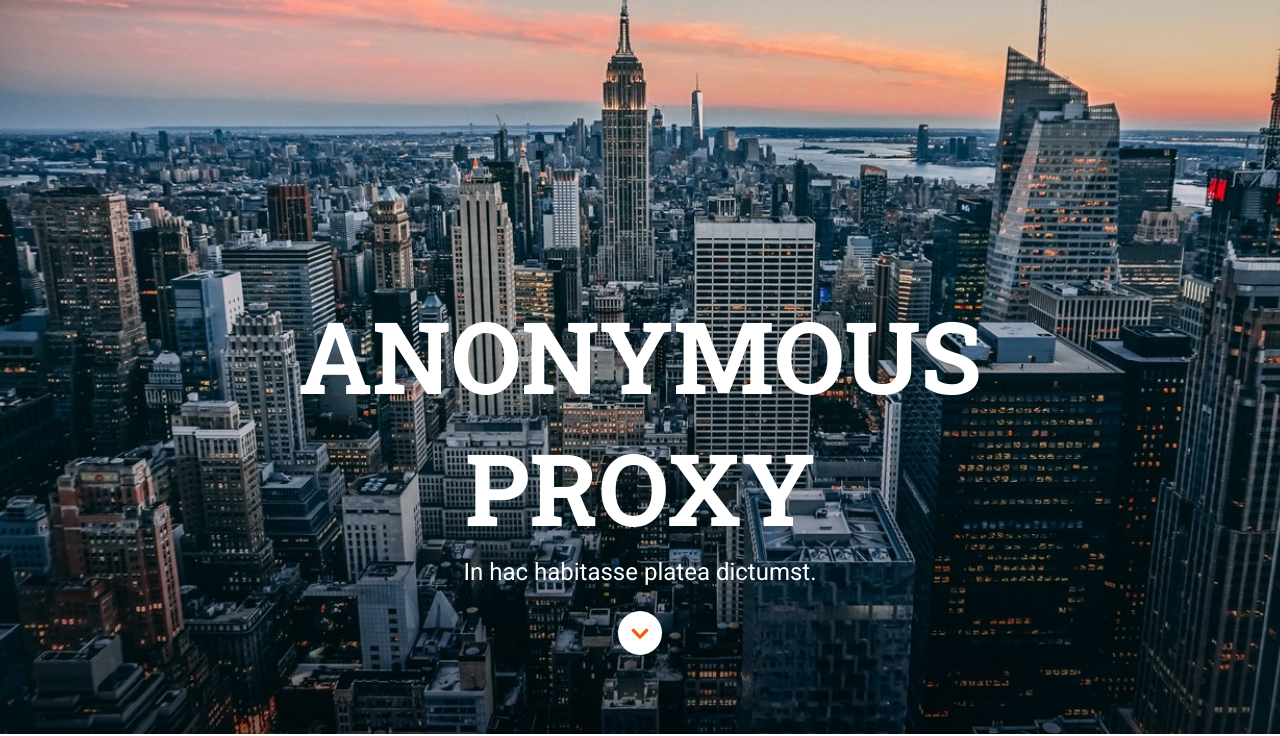
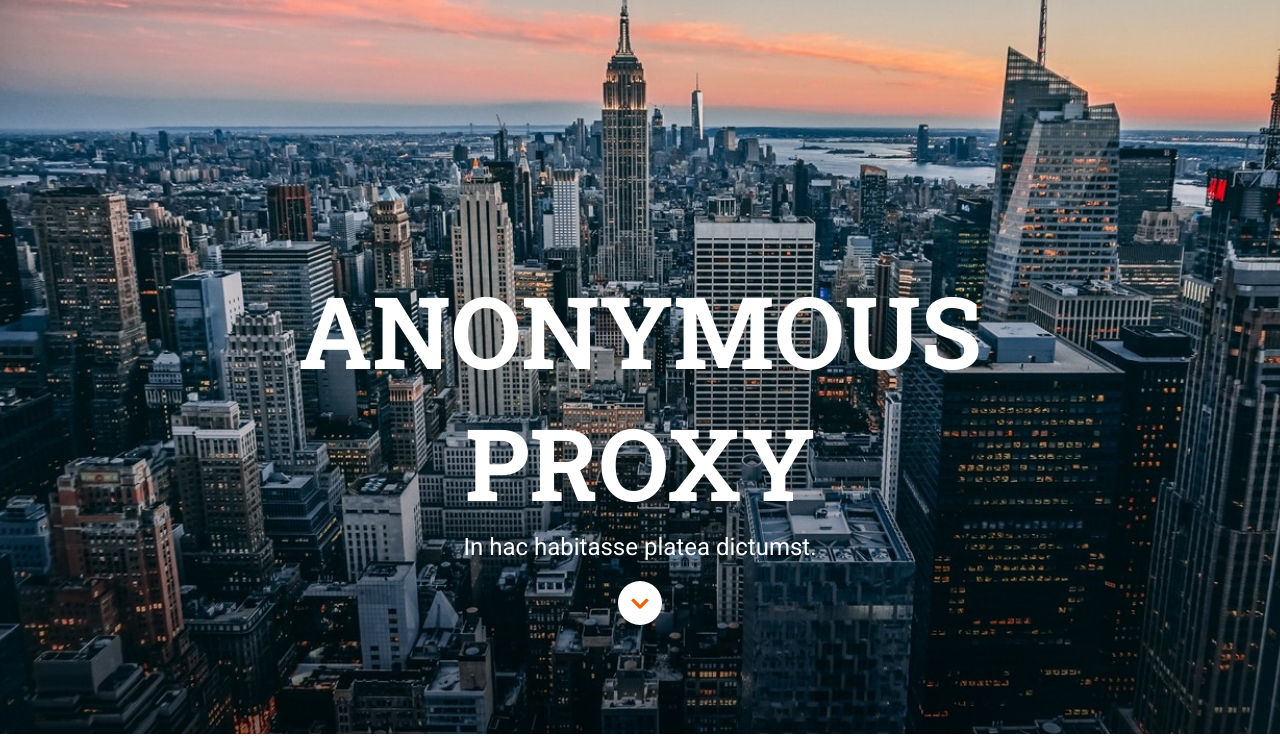
Before and after one commit to Adalab/modulo-1-evaluacion-final-maria-guerrero, a website: page src/html/index.html in a window 1280 px wide. Shown: the part 66-802 px from the top of the page. Drawn offline with nearby package versions, Linux system fonts and the light colour scheme; files that its build step writes are made by us from their sources; files whose address does not match are found by name.

Commit message:
add changes

```diff
--- a/src/scss/layout/_header.scss
+++ b/src/scss/layout/_header.scss
@@ -37,7 +37,7 @@
         padding-bottom: 120px;
     }
       @media (min-width: 1200px) {
-        padding-bottom: 130px;
+        padding-bottom: 180px;
       }
   }
   .iconoMenu {
@@ -55,6 +55,6 @@
         transform: translateY(-85px);
     }
       @media (min-width: 1200px) {
-        transform: translateY(-105px);
+        transform: translateY(-160px);
       }
   }
```
